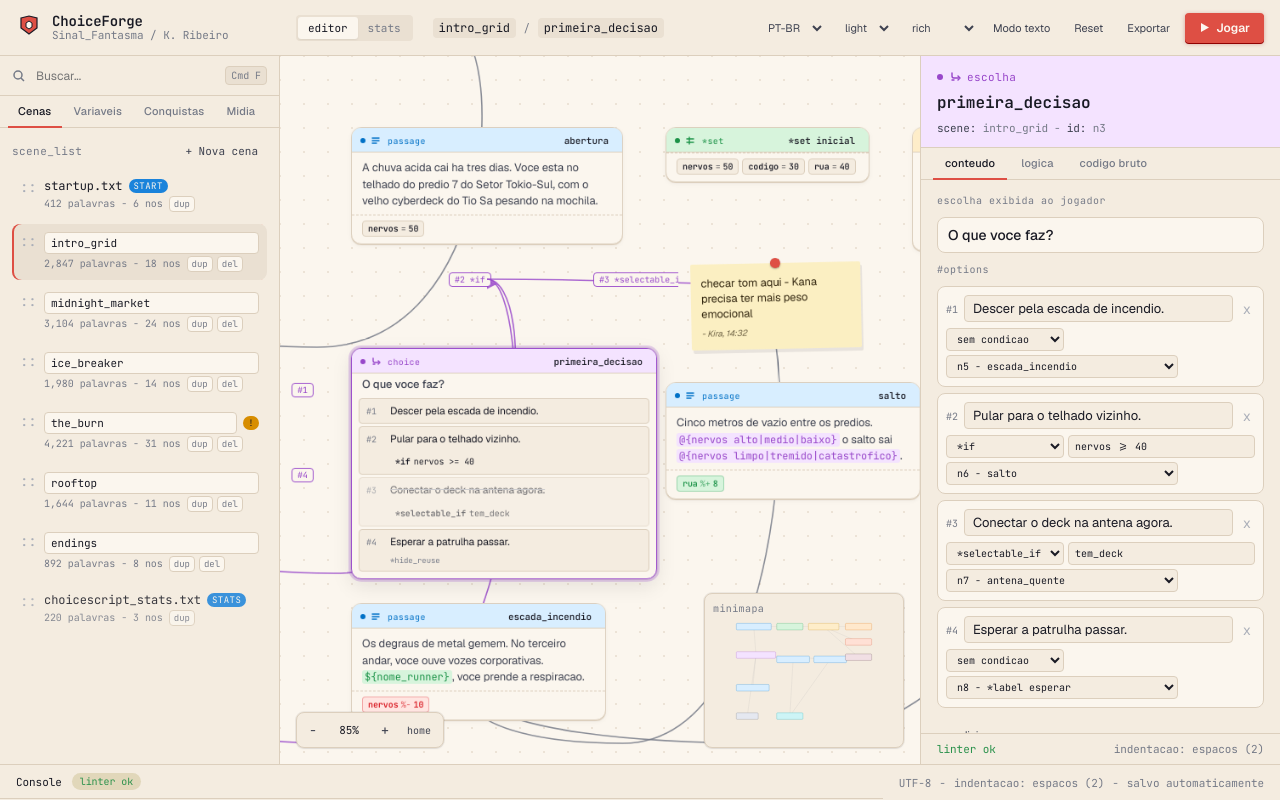
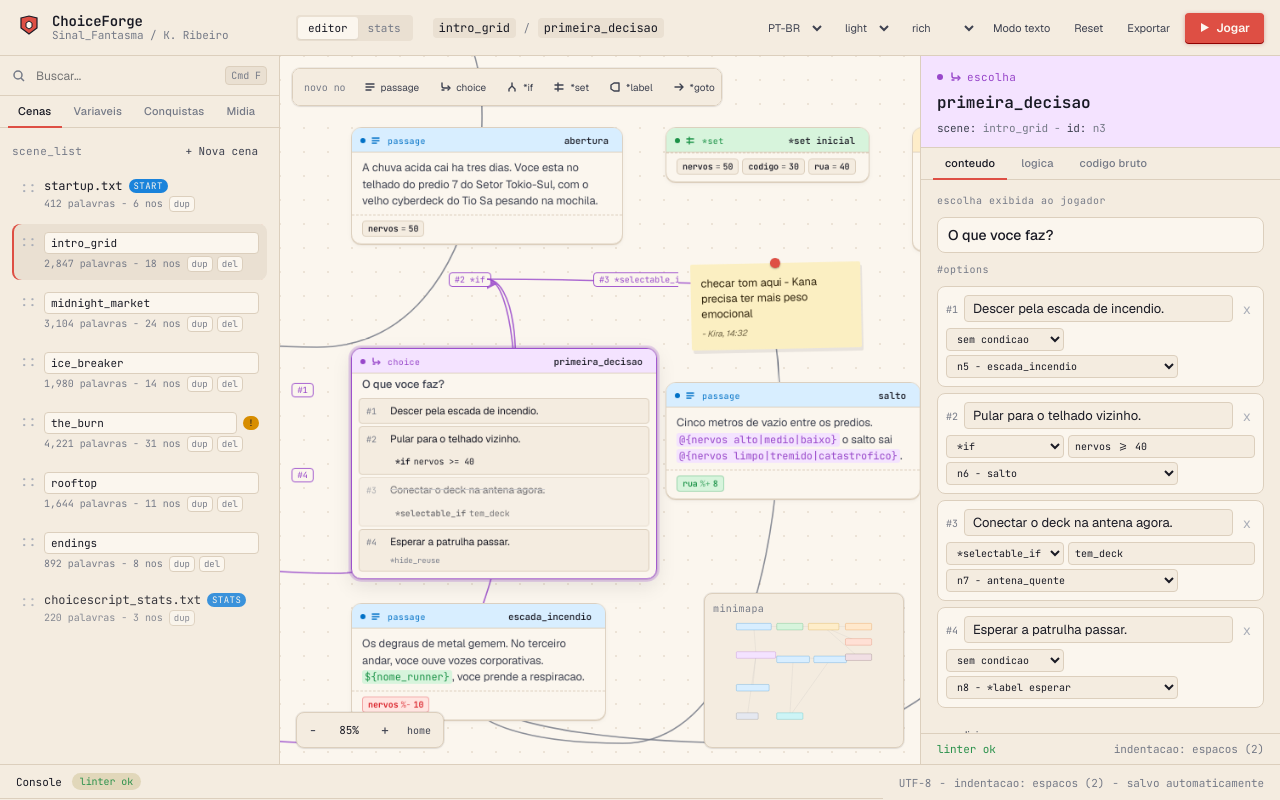
Before and after one commit to viniman27/ChoiceForge, a React (Vite) app: page / in a window 1280 px wide. Built offline with nearby package versions, Linux system fonts and the light colour scheme.

Commit message:
Add graph node creation controls

```diff
--- a/src/App.tsx
+++ b/src/App.tsx
@@ -7,7 +7,7 @@ import { RightPanel } from "./components/RightPanel";
 import { TopBar } from "./components/TopBar";
 import { i18n } from "./data/sampleProject";
 import { createExportPackage } from "./domain/choicescript";
-import type { ChoiceForgeProject, Density, EditorView, Language, Theme } from "./domain/types";
+import type { ChoiceForgeProject, Density, EditorView, Language, StoryNode, Theme } from "./domain/types";
 import { useProjectStore } from "./state/projectStore";
 
 export default function App() {
@@ -65,6 +65,7 @@ export default function App() {
       <GraphCanvas
         data={lintedProject}
         density={density}
+        labels={i18n[lang]}
         selectedId={selectedId}
         setSelectedId={setSelectedId}
         pan={pan}
@@ -72,6 +73,15 @@ export default function App() {
         zoom={zoom}
         setZoom={setZoom}
         onMoveNode={actions.moveNode}
+        onAddNode={(type, position) => {
+          const id = nextNodeId(lintedProject.nodes);
+          actions.addNode(type, id, position);
+          setSelectedId(id);
+        }}
+        onDeleteNode={(id) => {
+          actions.deleteNode(id);
+          setSelectedId(null);
+        }}
       />
       <RightPanel
         node={selectedNode}
@@ -95,3 +105,11 @@ function downloadGeneratedProject(project: ChoiceForgeProject) {
   anchor.click();
   URL.revokeObjectURL(url);
 }
+
+function nextNodeId(nodes: StoryNode[]): string {
+  const max = nodes.reduce((currentMax, node) => {
+    const match = /^n(\d+)$/.exec(node.id);
+    return match ? Math.max(currentMax, Number(match[1])) : currentMax;
+  }, 0);
+  return `n${max + 1}`;
+}
--- a/src/components/GraphCanvas.tsx
+++ b/src/components/GraphCanvas.tsx
@@ -1,20 +1,25 @@
 import { useEffect, useState } from "react";
-import type { ChoiceForgeProject, Density } from "../domain/types";
-import { NodeCard, typeColors } from "./NodeCard";
+import type { ChoiceForgeProject, Density, I18nLabels, NodeType } from "../domain/types";
+import { NodeCard, NodeIcon, typeColors } from "./NodeCard";
 
 interface GraphCanvasProps {
   data: ChoiceForgeProject;
   density: Density;
+  labels: I18nLabels;
   selectedId: string | null;
   setSelectedId: (id: string | null) => void;
   onMoveNode: (id: string, x: number, y: number) => void;
+  onAddNode: (type: NodeType, position: { x: number; y: number }) => void;
+  onDeleteNode: (id: string) => void;
   pan: { x: number; y: number };
   onPan: (pan: { x: number; y: number }) => void;
   zoom: number;
   setZoom: React.Dispatch<React.SetStateAction<number>>;
 }
 
-export function GraphCanvas({ data, density, selectedId, setSelectedId, onMoveNode, pan, onPan, zoom, setZoom }: GraphCanvasProps) {
+const creatableNodeTypes: NodeType[] = ["passage", "choice", "if", "set", "label", "goto", "goto_scene", "ending"];
+
+export function GraphCanvas({ data, density, labels, selectedId, setSelectedId, onMoveNode, onAddNode, onDeleteNode, pan, onPan, zoom, setZoom }: GraphCanvasProps) {
   const [drag, setDrag] = useState<{ nodeId: string; startX: number; startY: number; origX: number; origY: number } | null>(null);
   const [panning, setPanning] = useState<{ startX: number; startY: number; origX: number; origY: number } | null>(null);
   const [space, setSpace] = useState(false);
@@ -73,6 +78,28 @@ export function GraphCanvas({ data, density, selectedId, setSelectedId, onMoveNo
       style={{ cursor: space ? (panning ? "grabbing" : "grab") : "default" }}
     >
       <div className="canvas-grid" />
+      <div className="canvas-toolbar">
+        <span className="canvas-toolbar-label">novo no</span>
+        {creatableNodeTypes.map((type) => (
+          <button
+            key={type}
+            className="canvas-tool"
+            onClick={() => onAddNode(type, { x: Math.round((180 - pan.x) / zoom), y: Math.round((140 - pan.y) / zoom) })}
+            title={labels.nodeTypes[type]}
+          >
+            <NodeIcon type={type} />
+            <span>{typeColors[type].label}</span>
+          </button>
+        ))}
+        <button
+          className="canvas-tool danger"
+          disabled={!selectedId}
+          onClick={() => selectedId && onDeleteNode(selectedId)}
+          title="excluir no selecionado"
+        >
+          excluir
+        </button>
+      </div>
       <div className="canvas-inner" style={{ transform: `translate(${pan.x}px, ${pan.y}px) scale(${zoom})` }}>
         <svg className="edges" width="3000" height="2000">
           <defs>
--- a/src/state/projectStore.ts
+++ b/src/state/projectStore.ts
@@ -1,7 +1,7 @@
 import { useEffect, useMemo, useState } from "react";
 import { sampleProjects } from "../data/sampleProject";
 import { lintProject } from "../domain/choicescript";
-import type { AchievementSummary, ChoiceForgeProject, Language, SceneSummary, StoryNode, VariableSummary } from "../domain/types";
+import type { AchievementSummary, ChoiceForgeProject, Language, NodeType, SceneSummary, StoryNode, VariableSummary } from "../domain/types";
 
 const STORAGE_KEY = "choiceforge.project.v1";
 
@@ -25,6 +25,8 @@ export interface ProjectActions {
   resetProject: (language: Language) => ChoiceForgeProject;
   updateNode: (id: string, patch: Partial<StoryNode>) => void;
   moveNode: (id: string, x: number, y: number) => void;
+  addNode: (type: NodeType, id: string, position: { x: number; y: number }) => void;
+  deleteNode: (id: string) => void;
   addScene: () => void;
   updateScene: (id: string, patch: Partial<SceneSummary>) => void;
   duplicateScene: (id: string) => void;
@@ -71,6 +73,39 @@ export function useProjectStore() {
         ...current,
         nodes: current.nodes.map((node) => (node.id === id ? { ...node, x, y } : node)),
       }));
+    },
+    addNode: (type, id, position) => {
+      setProjectState((current) => {
+        if (current.nodes.some((node) => node.id === id)) return current;
+        const node = createStoryNode(type, id, position, current);
+        return {
+          ...current,
+          nodes: [...current.nodes, node],
+          scenes: current.scenes.map((scene) => (
+            scene.name === current.sceneTitle ? { ...scene, nodes: scene.nodes + 1 } : scene
+          )),
+        };
+      });
+    },
+    deleteNode: (id) => {
+      setProjectState((current) => {
+        if (current.nodes.length <= 1) return current;
+        const nodes = current.nodes.filter((node) => node.id !== id);
+        if (nodes.length === current.nodes.length) return current;
+
+        return {
+          ...current,
+          nodes: nodes.map((node) => ({
+            ...node,
+            options: node.options?.filter((option) => option.to !== id),
+            branches: node.branches?.filter((branch) => branch.to !== id),
+          })),
+          edges: current.edges.filter((edge) => edge.from !== id && edge.to !== id),
+          scenes: current.scenes.map((scene) => (
+            scene.name === current.sceneTitle ? { ...scene, nodes: Math.max(0, scene.nodes - 1) } : scene
+          )),
+        };
+      });
     },
     addScene: () => {
       setProjectState((current) => {
@@ -200,6 +235,52 @@ function nextAvailableName(base: string, existing: Set<string>): string {
   return `${base}_${index}`;
 }
 
+function createStoryNode(type: NodeType, id: string, position: { x: number; y: number }, project: ChoiceForgeProject): StoryNode {
+  const title = nextAvailableName(defaultNodeTitle(type), new Set(project.nodes.map((node) => node.title)));
+  const base = { id, type, x: position.x, y: position.y, w: defaultNodeWidth(type), title };
+
+  if (type === "passage") return { ...base, body: "Novo trecho narrativo." };
+  if (type === "choice") return { ...base, prompt: "O que acontece agora?", options: [] };
+  if (type === "if") return { ...base, branches: [{ kind: "if", expr: "true", to: project.nodes[0]?.id ?? id }] };
+  if (type === "set") return { ...base, sets: [{ var: project.variables[0]?.name ?? "variavel", op: "=", val: "0" }] };
+  if (type === "label") return { ...base, title: `*label ${title}` };
+  if (type === "goto") return { ...base, title: `*goto ${firstLabel(project) || "label"}` };
+  if (type === "goto_scene") return { ...base, title: `*goto_scene ${firstScene(project)}`, target: firstScene(project) };
+  if (type === "gosub") return { ...base, title: "*gosub subrotina" };
+  if (type === "checkpoint") return { ...base, title: `*save_checkpoint ${title}` };
+  return { ...base, title: "*ending" };
+}
+
+function defaultNodeTitle(type: NodeType): string {
+  const titles: Record<NodeType, string> = {
+    passage: "novo_trecho",
+    choice: "nova_escolha",
+    if: "nova_condicao",
+    set: "*set",
+    label: "novo_label",
+    goto: "*goto",
+    goto_scene: "*goto_scene",
+    gosub: "*gosub",
+    ending: "*ending",
+    checkpoint: "novo_checkpoint",
+  };
+  return titles[type];
+}
+
+function defaultNodeWidth(type: NodeType): number {
+  if (type === "choice") return 340;
+  if (type === "passage") return 300;
+  return 240;
+}
+
+function firstLabel(project: ChoiceForgeProject): string {
+  return project.nodes.find((node) => node.type === "label")?.title.replace("*label", "").trim() ?? "";
+}
+
+function firstScene(project: ChoiceForgeProject): string {
+  return project.scenes.find((scene) => !scene.isStart && !scene.special)?.name ?? project.sceneTitle;
+}
+
 function normalizeIdentifier(value: string): string {
   return value
     .trim()
--- a/styles.css
+++ b/styles.css
@@ -142,6 +142,54 @@ input, select, textarea { font-family: inherit; color: inherit; }
   box-shadow: 0 1px 0 oklch(40% 0.18 28), 0 1px 4px oklch(40% 0.18 28 / 0.3);
 }
 .play-btn:hover { filter: brightness(1.04); }
+
+.canvas-toolbar {
+  position: absolute;
+  z-index: 4;
+  top: 12px;
+  left: 12px;
+  display: flex;
+  align-items: center;
+  gap: 4px;
+  max-width: calc(100% - 210px);
+  padding: 5px;
+  background: var(--paper-2);
+  border: 1px solid var(--paper-edge);
+  border-radius: var(--r-2);
+  box-shadow: var(--shadow-1);
+  overflow-x: auto;
+}
+.canvas-toolbar-label {
+  padding: 0 6px;
+  color: var(--ink-mute);
+  font-family: var(--ff-mono);
+  font-size: 10px;
+  white-space: nowrap;
+}
+.canvas-tool {
+  display: inline-flex;
+  align-items: center;
+  gap: 5px;
+  height: 26px;
+  padding: 0 7px;
+  border: 1px solid transparent;
+  border-radius: var(--r-1);
+  background: transparent;
+  color: var(--ink-2);
+  font-size: 10px;
+  white-space: nowrap;
+}
+.canvas-tool:hover:not(:disabled) {
+  background: var(--paper-3);
+  border-color: var(--paper-edge);
+}
+.canvas-tool:disabled {
+  cursor: default;
+  opacity: 0.45;
+}
+.canvas-tool.danger:hover:not(:disabled) {
+  color: var(--err);
+}
 
 /* ─── Left panel ─────────────────────────────── */
 .left-panel {
```
